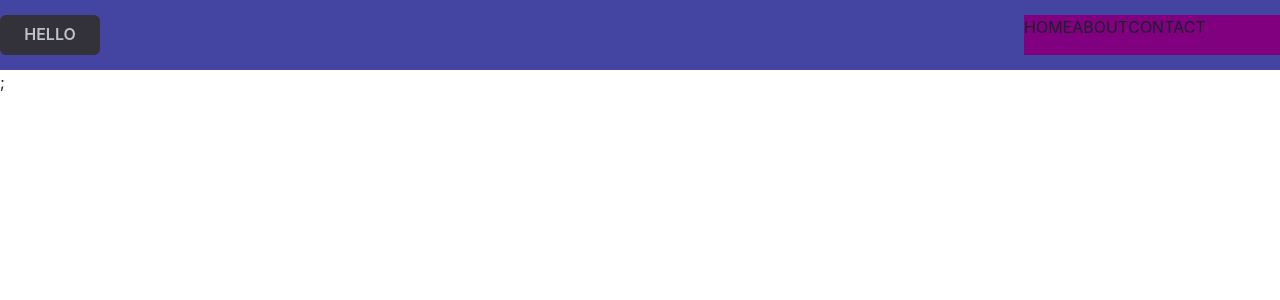
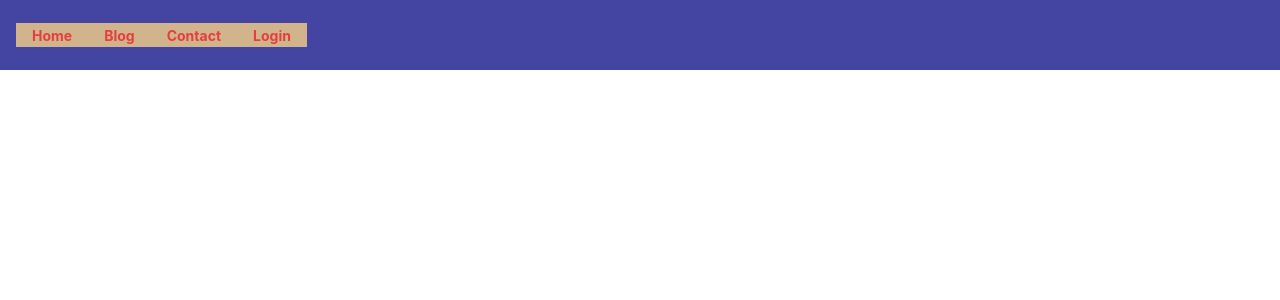
Before and after one commit to zen-machina/dev-blog, a React (Vite) app: page / in a window 1280 px wide. Shown: the top 300 px of the page. Built offline with nearby package versions, Linux system fonts and the light colour scheme.

Commit message:
navbar updates

```diff
--- a/package.json
+++ b/package.json
@@ -16,7 +16,9 @@
         "framer-motion": "^5",
         "prettier": "^2.5.1",
         "react": "^17.0.2",
-        "react-dom": "^17.0.2"
+        "react-dom": "^17.0.2",
+        "react-icons": "^4.3.1",
+        "react-router-dom": "^6.2.1"
     },
     "devDependencies": {
         "@vitejs/plugin-react": "^1.0.7",
--- a/src/App.jsx
+++ b/src/App.jsx
@@ -1,9 +1,9 @@
 import Navigation from "./components/Navigation";
 function App() {
     return (
-        <div>
-            <Navigation />;
-        </div>
+        <>
+            <Navigation />
+        </>
     );
 }
 
--- a/src/components/Navigation.jsx
+++ b/src/components/Navigation.jsx
@@ -1,5 +1,39 @@
-import { Flex, Button, Link } from "@chakra-ui/react";
+import { Flex, Link, ListItem, UnorderedList } from "@chakra-ui/react";
+// import { Link } from "react-router-dom";
 
+// import { UnorderedList, ListItem } from "@chakra-ui/react";
+
+const navLinks = [
+    {
+        title: "Home",
+        path: "/",
+    },
+    {
+        title: "Blog",
+        path: "/blog",
+    },
+    {
+        title: "Contact",
+        path: "/contact",
+    },
+    {
+        title: "Login",
+        path: "/login",
+    },
+];
+
+// {navLinks.map((link, index) => {
+//     <ListItem key={index}>
+//         <Link to={link.path}>{link.title}</Link>
+//     </ListItem>;
+// })}
+// <UnorderedList color="red.500" w="auto" h="30px">
+// <ul>
+//     {navLinks.map((link, index) => {
+//         <li key={index}>{link.title}</li>;
+//     })}
+// </ul>
+// </UnorderedList>
 const Navigation = () => {
     return (
         <Flex
@@ -9,12 +43,21 @@ const Navigation = () => {
             justifyContent="space-between"
             align="center"
         >
-            <Button w="100px">HELLO</Button>
-            <Flex bg="purple" w="20%" h="40px">
-                <Link>HOME</Link>
-                <Link>ABOUT</Link>
-                <Link>CONTACT</Link>
-            </Flex>
+            <UnorderedList
+                styleType="none"
+                display="flex"
+                alignItems="center"
+                h="45px"
+                w="120px"
+            >
+                {navLinks.map((link, index) => (
+                    <ListItem key={index} bg="tan" listStylePosition="inside">
+                        <Link color="red.500" to={link.path}>
+                            {link.title}
+                        </Link>
+                    </ListItem>
+                ))}
+            </UnorderedList>
         </Flex>
     );
 };
--- a/src/theme.jsx
+++ b/src/theme.jsx
@@ -10,6 +10,29 @@ const Button = {
     },
     defaultProps: {
         variant: "solid",
+    },
+};
+
+const Link = {
+    baseStyle: {
+        fontWeight: "bold",
+        color: "textColor.10",
+    },
+    sizes: {
+        sm: {
+            fontSize: "sm",
+            px: 4,
+            py: 3,
+        },
+        md: {
+            fontSize: "md",
+            px: 6,
+            py: 4,
+        },
+    },
+    variants: {},
+    defaultProps: {
+        size: "sm",
     },
 };
 
@@ -31,6 +54,7 @@ const arojoTheme = extendTheme({
     },
     components: {
         Button,
+        Link,
     },
 });
 
```
Also changed, not shown: src/components/NavItems.jsx (added), src/pages/blog.js (added), src/pages/contact.js (added), src/pages/index.js (added), src/pages/login.js (added), 1 other file (tests, documents, lock files or other folders).
